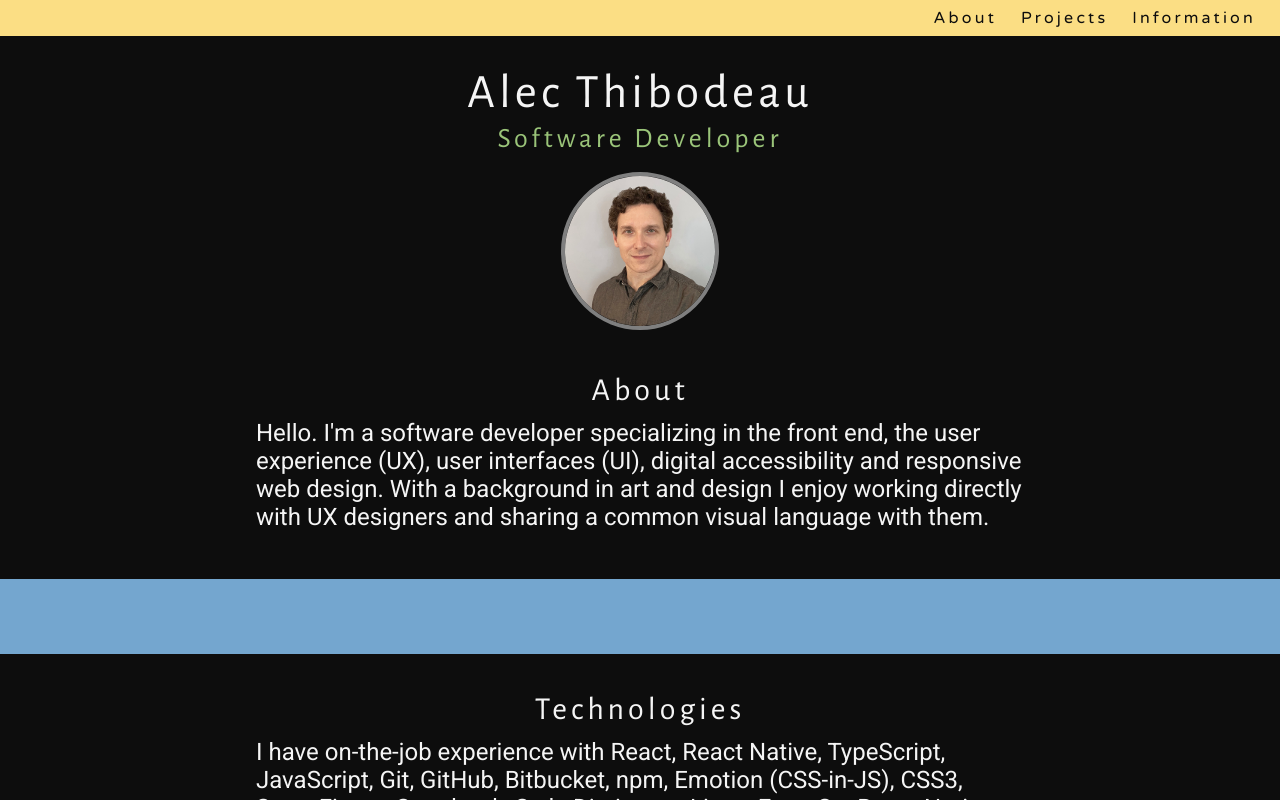
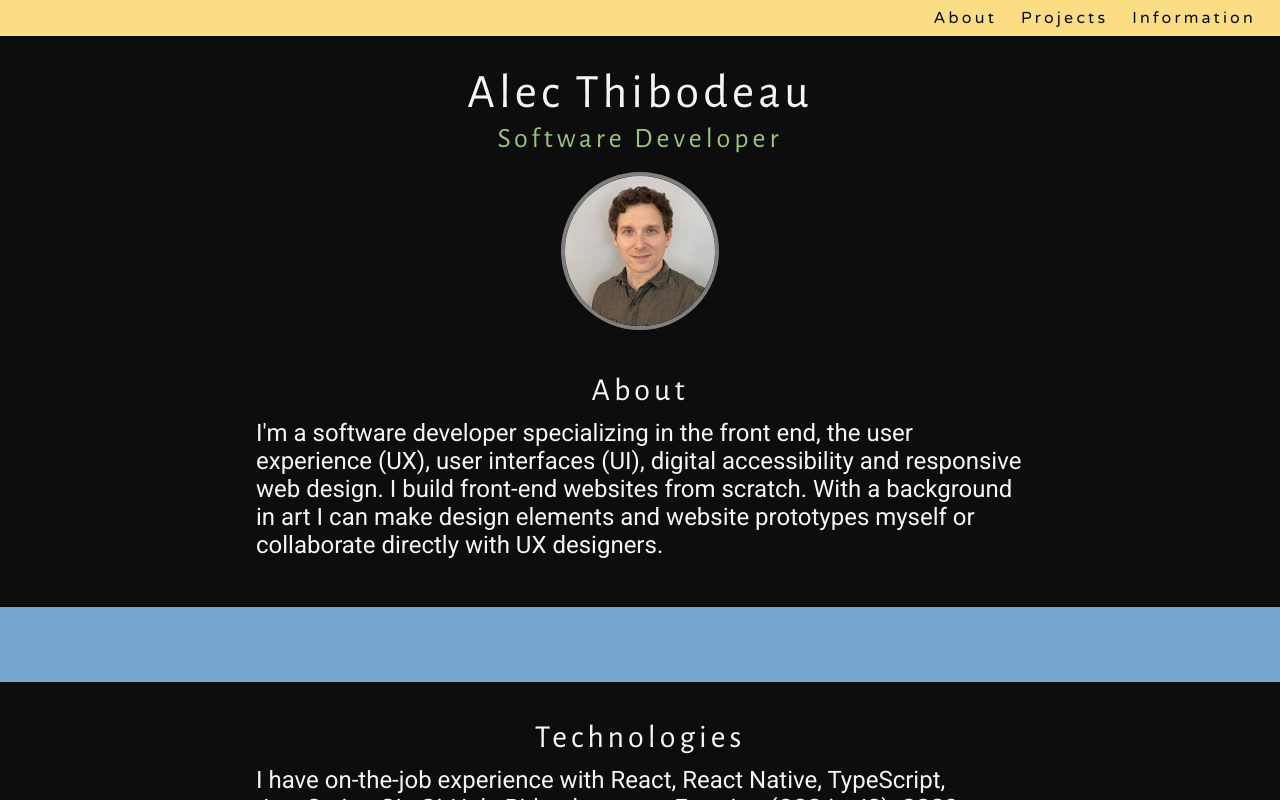
Before and after one commit to alecthibodeau/alecthibodeau.github.io, a React (Create React App) app: page / in a window 1280 px wide. Shown: the top 800 px of the page. Built offline with nearby package versions, Linux system fonts and the light colour scheme.

Commit message:
Update content in About section

```diff
--- a/src/components/Main.tsx
+++ b/src/components/Main.tsx
@@ -51,11 +51,11 @@ function Main(props: { isBreakpointXs: boolean, viewportWidth: number }): JSX.El
         <Headshot />
         <h3 className="section-title">{formatTitleCase(sections.about)}</h3>
         <p>
-          Hello. I'm a software developer specializing in the front end, the user
-          experience (UX), user interfaces (UI), digital accessibility and
-          responsive web design. With a background in art and design I enjoy
-          working directly with UX designers and sharing a common visual language
-          with them.
+        I'm a software developer specializing in the front end, the user
+        experience (UX), user interfaces (UI), digital accessibility and
+        responsive web design. I build front-end websites from scratch. With a
+        background in art I can make design elements and website prototypes myself
+        or collaborate directly with UX designers.
         </p>
       </section>
       <PatternBanner
```
